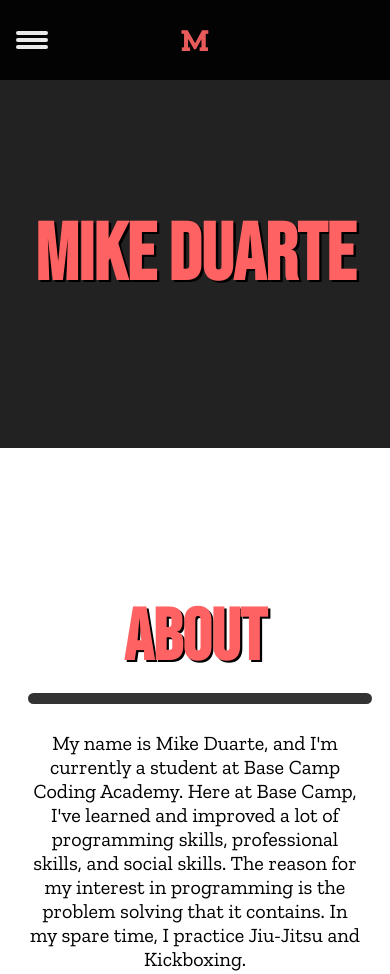
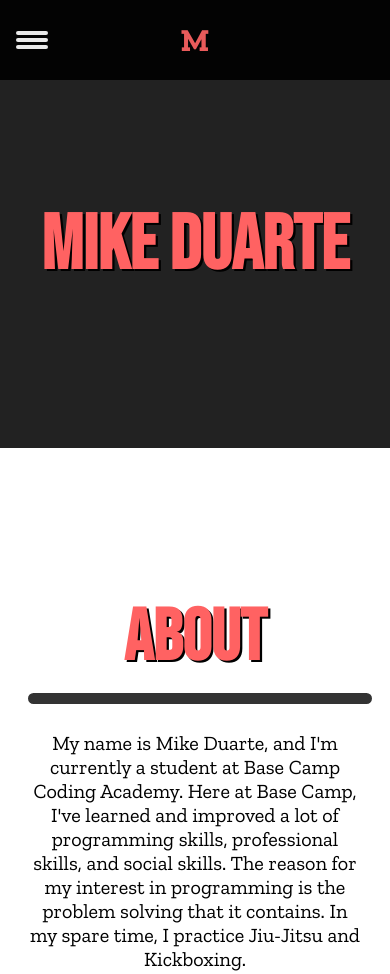
Before and after one commit to Mike469/Portfolio, a plain HTML site: page index.html in a window 390 px wide. Shown: the top 974 px of the page. Drawn offline with nearby package versions, Linux system fonts and the light colour scheme.

Commit message:
Last Update

```diff
--- a/styles.css
+++ b/styles.css
@@ -562,7 +562,7 @@ h3 {
     display: inline-block;
     color: #ff6262;
     font-family: "Bebas Neue", cursive;
-    font-size: 5em;
+    font-size: 4.8em;
     text-shadow: 0.03em 0.03em 0 black;
     position: relative;
     box-sizing: border-box;
```
